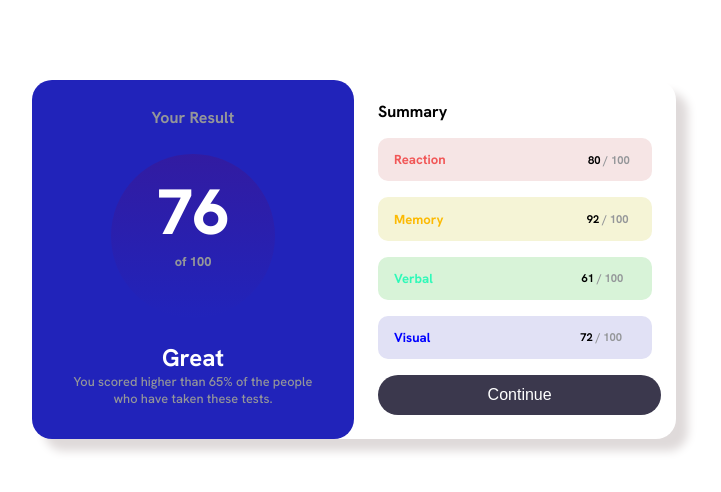
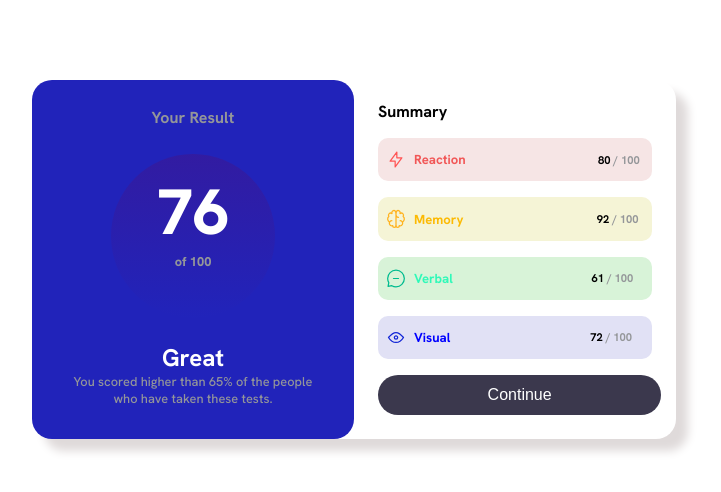
Before and after one commit to Arkadiusz-coder/Results-summary-component, a plain HTML site: page index.html in a window 1280 px wide. Shown: the whole page, without its empty margins (286-1007 px from the left). Drawn offline with Linux system fonts and the light colour scheme.

Commit message:
Update index.html

```diff
--- a/index.html
+++ b/index.html
@@ -33,7 +33,7 @@
 
         <div class="skill_box skill_box_reaction">
             <div class="category">
-              <img src="./Git.result-summary/assets/images/icon-reaction.svg" class="icon" alt=""/>
+              <img src="./images/icon-reaction.svg" class="icon" alt=""/>
               <h3>Reaction</h3>
             </div>
             <p><span>80</span> / 100<p>
@@ -41,7 +41,7 @@
 
          <div class="skill_box skill_box_memory">
             <div class="category">
-              <img src="./Git.result-summary/assets/images/icon-memory.svg" class="icon" alt=""/>
+              <img src="./images/icon-memory.svg" class="icon" alt=""/>
               <h3>Memory</h3>
             </div>
             <p><span>92</span> / 100<p>
@@ -49,7 +49,7 @@
 
          <div class="skill_box skill_box_verbal">
             <div class="category">
-              <img src="./assets/images/icon-verbal.svg" class="icon" alt=""/>
+              <img src="./images/icon-verbal.svg" class="icon" alt=""/>
               <h3>Verbal</h3>
             </div>
             <p><span>61</span> / 100<p>
@@ -57,7 +57,7 @@
 
          <div class="skill_box skill_box_visual">
             <div class="category">
-                <img src="./assets/images/icon-visual.svg" class="icon" alt=""/>
+                <img src="./images/icon-visual.svg" class="icon" alt=""/>
                 <h3>Visual</h3>
             </div>
             <p><span>72</span> / 100<p>
```
